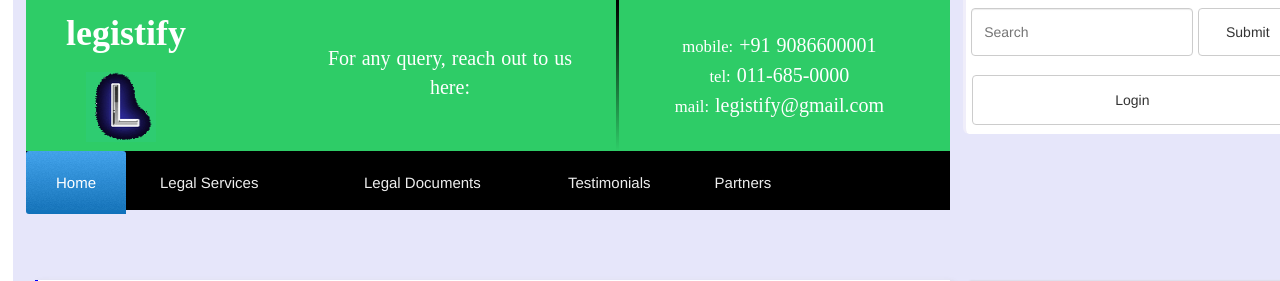
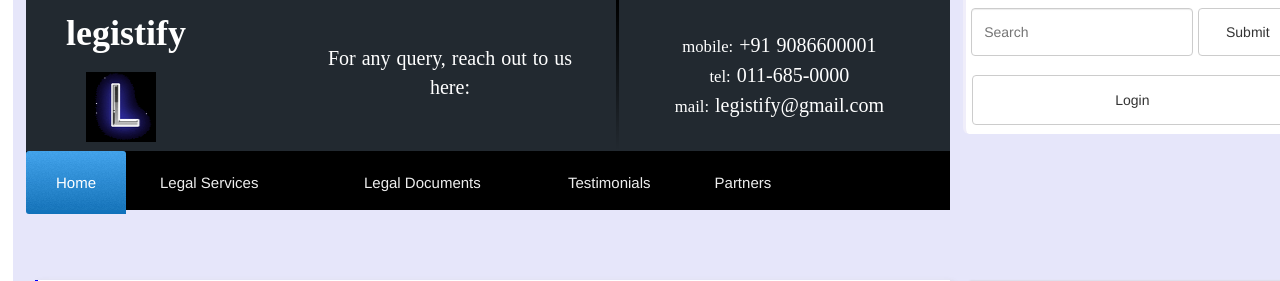
Before and after one commit to JavaCowboyArvind/Legistify, a PHP site: page / in a window 1280 px wide; the page is wider, and only the part inside the window is pictured. Shown: the top 281 px of that part. Run offline with PHP 8.4, Linux system fonts and the light colour scheme; some libraries are stand-ins or nearby versions; some web fonts are replaced.

Commit message:
Quick fix

```diff
--- a/Legistify/style.css
+++ b/Legistify/style.css
@@ -19,7 +19,7 @@ body{
 	height:1250px;
 }
 #drop_cover_box{
-	background:rgb(46,204,103);
+	background:#222930;
 	float:left;
 	width:70%;
 	margin-left:1%;
```
Also changed, not shown: Legistify/fav2.png.
